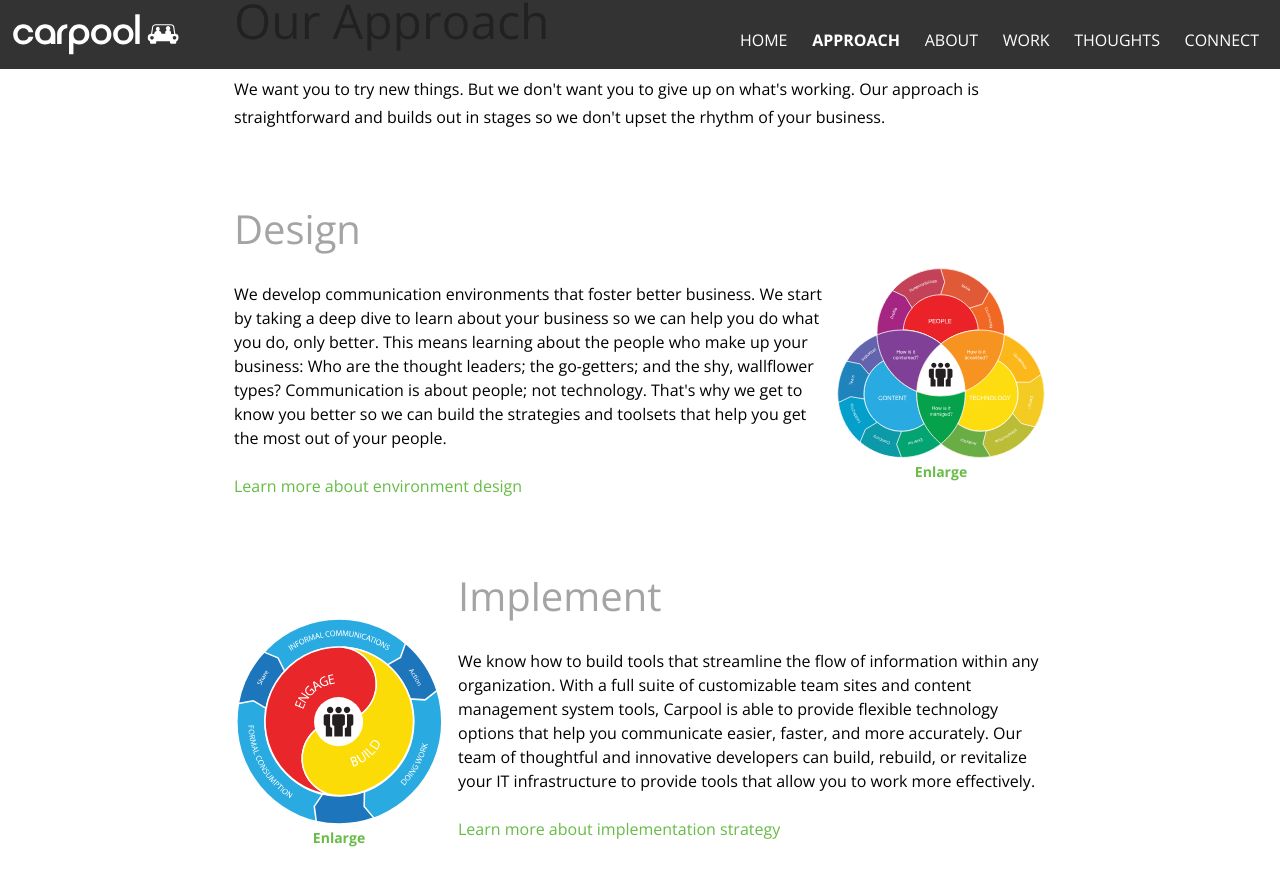
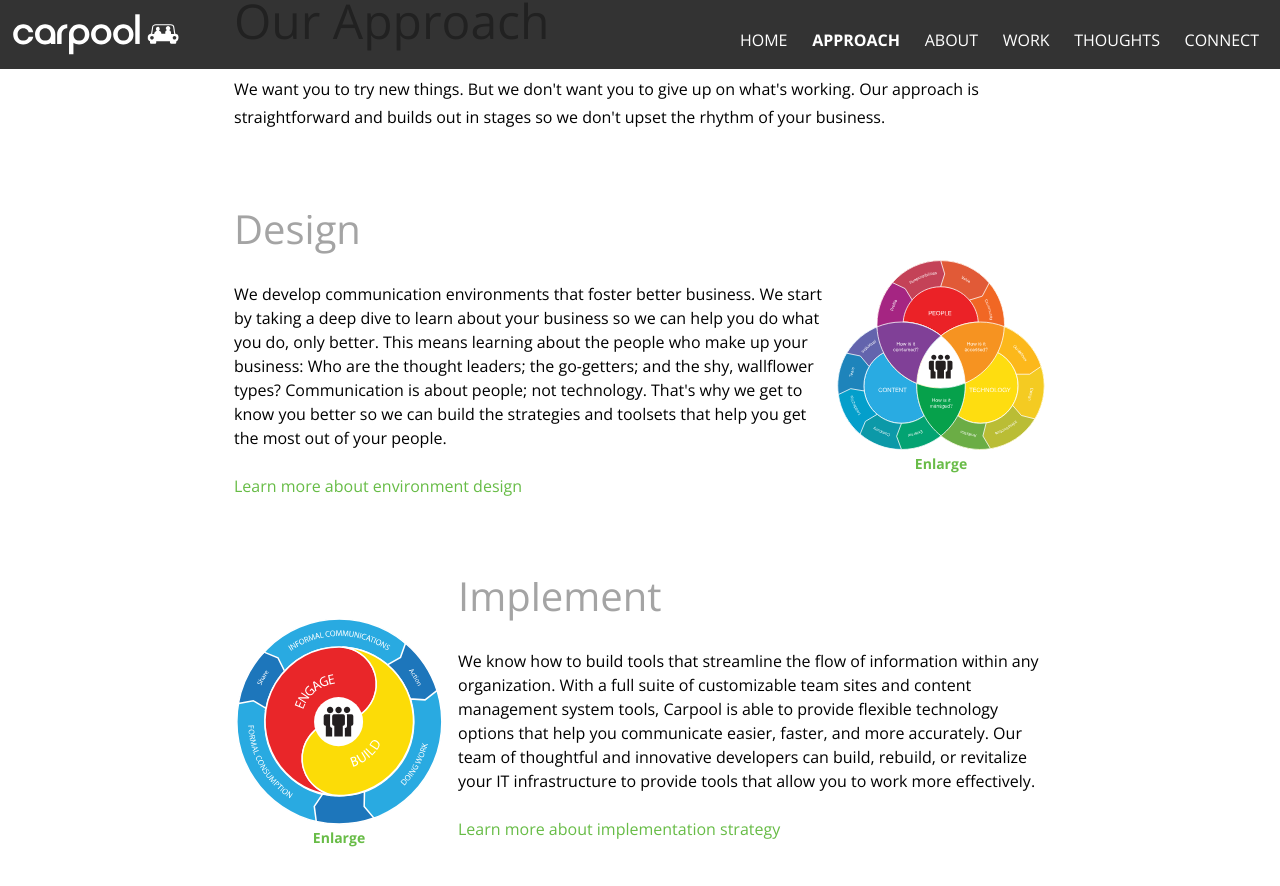
Before and after one commit to colinrigley/carpoolagency.github.io, a Jekyll site: the page built from index.html, in a window 1280 px wide and 900 px high, scrolled down 1171 px. Shown: the top 886 px of the window. Built offline with Jekyll 4.4.1, drawn with Linux system fonts in a browser that asks for light colours.

Commit message:
Updated Enlarge Button Position

```diff
--- a/carpool/css/main.css
+++ b/carpool/css/main.css
@@ -1181,7 +1181,7 @@
 }
 
 #carpool .enviroDesignImage {
-    margin: 50px 0 0 0;
+    margin: 42px 0 0 0;
 }
 
 #carpool .implementationImage {
@@ -1189,7 +1189,7 @@
 }
 
 #carpool .supportImage {
-    margin: 50px 0 0 0;
+    margin: 25px 0 0 0;
 }
 
 #aboutReadMore + [data-readmore-toggle] {
```
